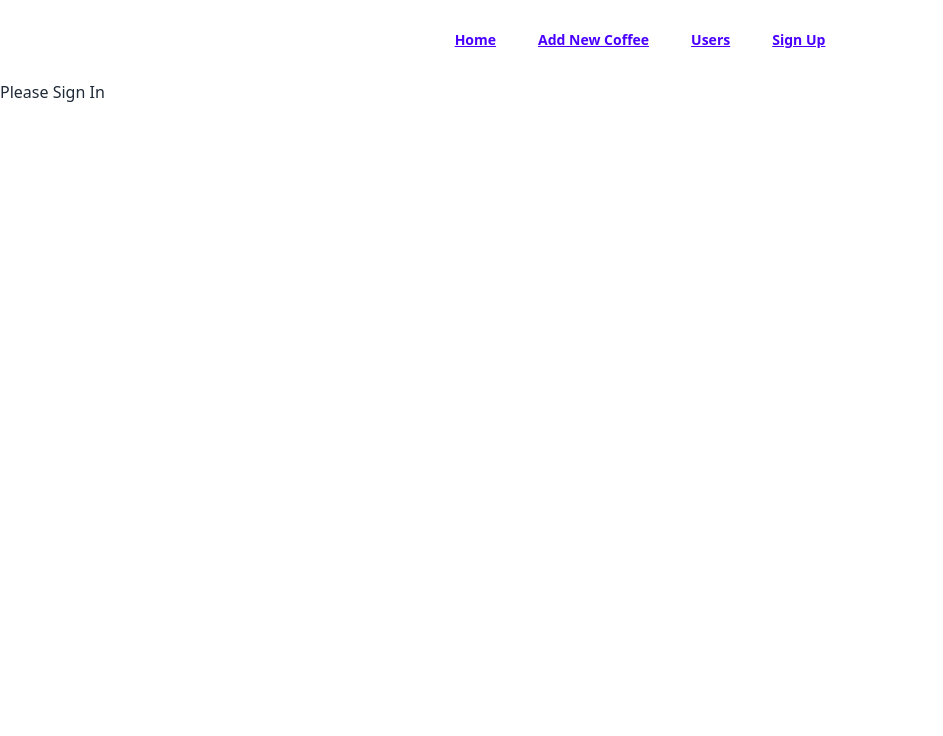
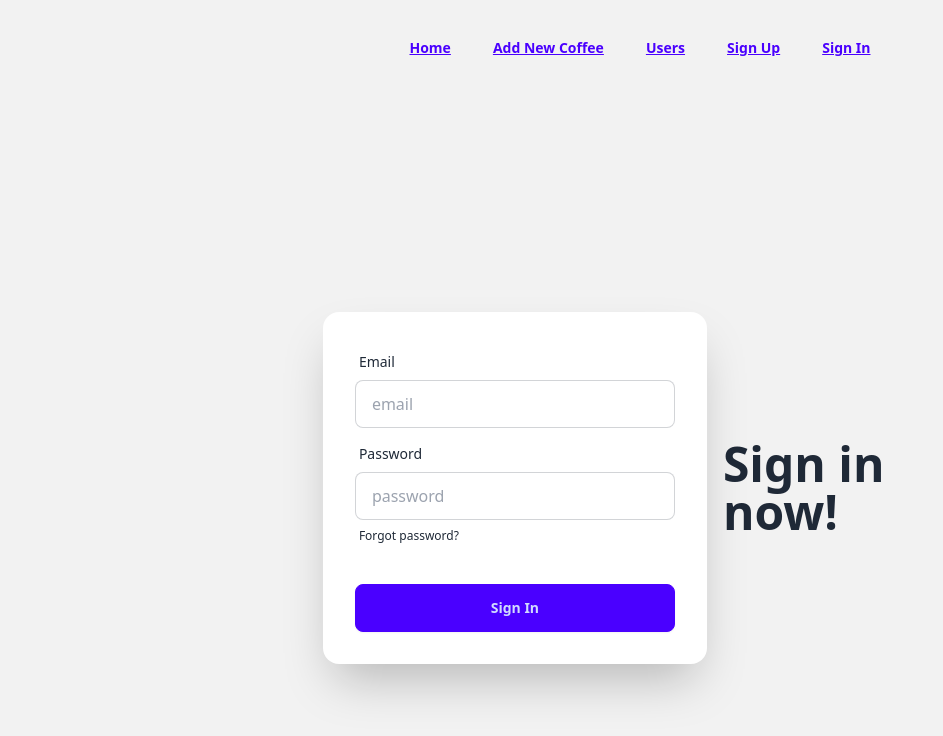
Before and after one commit to subas-roy/coffee-store-client, a React (Vite) app: page /signin in a window 1280 px wide. Shown: the top 736 px of the page, without its empty margins (0-943 px from the left). Built offline with nearby package versions, Linux system fonts and the light colour scheme.

Commit message:
Patch a user field from client side to database

```diff
--- a/src/components/Links.jsx
+++ b/src/components/Links.jsx
@@ -9,6 +9,7 @@ const Links = () => {
         <li><NavLink className="btn btn-link" to={'/addCoffee'}>Add New Coffee</NavLink></li>
         <li><NavLink className="btn btn-link" to={'/user'}>Users</NavLink></li>
         <li><NavLink className="btn btn-link" to={'/signup'}>Sign Up</NavLink></li>
+        <li><NavLink className="btn btn-link" to={'/signin'}>Sign In</NavLink></li>
       </ul>
   </div>
   );
--- a/src/components/SignIn.jsx
+++ b/src/components/SignIn.jsx
@@ -1,10 +1,75 @@
+import { Helmet } from "react-helmet";
 import Links from "./Links";
+import { useContext } from "react";
+import { AuthContext } from "../providers/AuthProvider";
 
 const SignIn = () => {
+  const { signInUser } = useContext(AuthContext);
+  const handleSignIn = e => {
+    e.preventDefault();
+    const form = e.target;
+    const email = form.email.value;
+    const password = form.password.value;
+    console.log(email, password)
+    signInUser(email, password)
+      .then(result => {
+        console.log(result.user)
+        const user = {
+          email,
+          lastLoggedAt: result.user?.metadata?.lastSignInTime
+        }
+        // updata last logged at in the database
+        fetch('http://localhost:5000/user', {
+          method: 'PATCH',
+          headers: {
+            'content-type': 'application/json'
+          },
+          body: JSON.stringify(user)
+        })
+          .then(result => result.json())
+          .then(data => {
+            console.log(data)
+          })
+      })
+      .catch(error => {
+        console.error(error);
+      })
+  }
   return (
-    <div>
-      <Links/>
-      <h2>Please Sign In</h2>
+    <div className="bg-base-200 py-2">
+      <Links />
+      <div className="hero min-h-screen">
+        <div className="hero-content flex-col lg:flex-row-reverse">
+          <div className="text-center lg:text-left">
+            <h1 className="text-5xl font-bold">Sign in now!</h1>
+          </div>
+          <Helmet>
+            <title>Sign In | Coffee Store</title>
+          </Helmet>
+          <div className="card bg-base-100 w-full max-w-sm shrink-0 shadow-2xl">
+            <form onSubmit={handleSignIn} className="card-body">
+              <div className="form-control">
+                <label className="label">
+                  <span className="label-text">Email</span>
+                </label>
+                <input type="email" name="email" placeholder="email" className="input input-bordered" required />
+              </div>
+              <div className="form-control">
+                <label className="label">
+                  <span className="label-text">Password</span>
+                </label>
+                <input type="password" name="password" placeholder="password" className="input input-bordered" required />
+                <label className="label">
+                  <a href="#" className="label-text-alt link link-hover">Forgot password?</a>
+                </label>
+              </div>
+              <div className="form-control mt-6">
+                <button className="btn btn-primary">Sign In</button>
+              </div>
+            </form>
+          </div>
+        </div>
+      </div>
     </div>
   );
 };
--- a/src/components/SignUp.jsx
+++ b/src/components/SignUp.jsx
@@ -61,9 +61,6 @@ const SignUp = () => {
                   <span className="label-text">Password</span>
                 </label>
                 <input type="password" name="password" placeholder="password" className="input input-bordered" required />
-                <label className="label">
-                  <a href="#" className="label-text-alt link link-hover">Forgot password?</a>
-                </label>
               </div>
               <div className="form-control mt-6">
                 <button className="btn btn-primary">Sign Up</button>
--- a/src/components/UpdateCoffee.jsx
+++ b/src/components/UpdateCoffee.jsx
@@ -41,11 +41,11 @@ const UpdateCoffee = () => {
       })
   }
   return (
-    <div className="bg-[#F4F3F0] p-24">
+    <div className="bg-[#F4F3F0] px-24 py-2">
       <Helmet>
         <title>Update Coffee | Coffee Store</title>
       </Helmet>
-      l<Links/>
+      <Links/>
       <h2 className="text-3xl font-extrabold">Update {name}</h2>
       <form onSubmit={handleUpdateCoffee}>
         {/* row name & quantity */}
--- a/src/components/Users.jsx
+++ b/src/components/Users.jsx
@@ -48,7 +48,7 @@ const Users = () => {
                   <th>1</th>
                   <td>{user.email}</td>
                   <td>{user.createdAt}</td>
-                  <td></td>
+                  <td>{user.lastLoggedAt}</td>
                   <td><button onClick={() => handleDelete(user._id)} className="btn">X</button></td>
                 </tr>
               )
--- a/src/providers/AuthProvider.jsx
+++ b/src/providers/AuthProvider.jsx
@@ -1,5 +1,5 @@
 import { createContext, useState } from "react";
-import { createUserWithEmailAndPassword, getAuth } from "firebase/auth";
+import { createUserWithEmailAndPassword, getAuth, signInWithEmailAndPassword } from "firebase/auth";
 import app from "../firebase/firebase.config";
 
 const auth = getAuth(app);
@@ -15,10 +15,16 @@ const AuthProvider = ({ children }) => {
     return createUserWithEmailAndPassword(auth, email, password);
   }
 
+  const signInUser = (email, password) => {
+    setLoading(true)
+    return signInWithEmailAndPassword(auth, email, password)
+  }
+
   const userInfo = {
     user,
     loading,
     createUser,
+    signInUser,
   }
 
   return (
```
